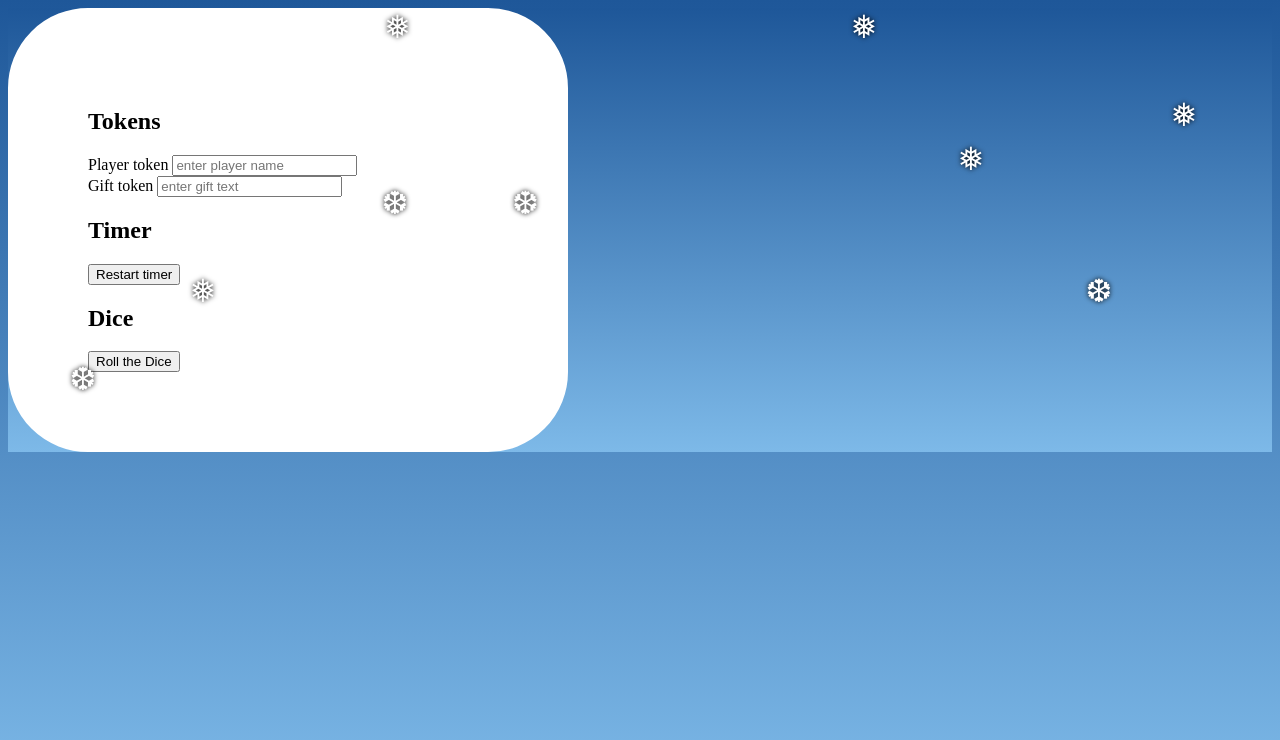
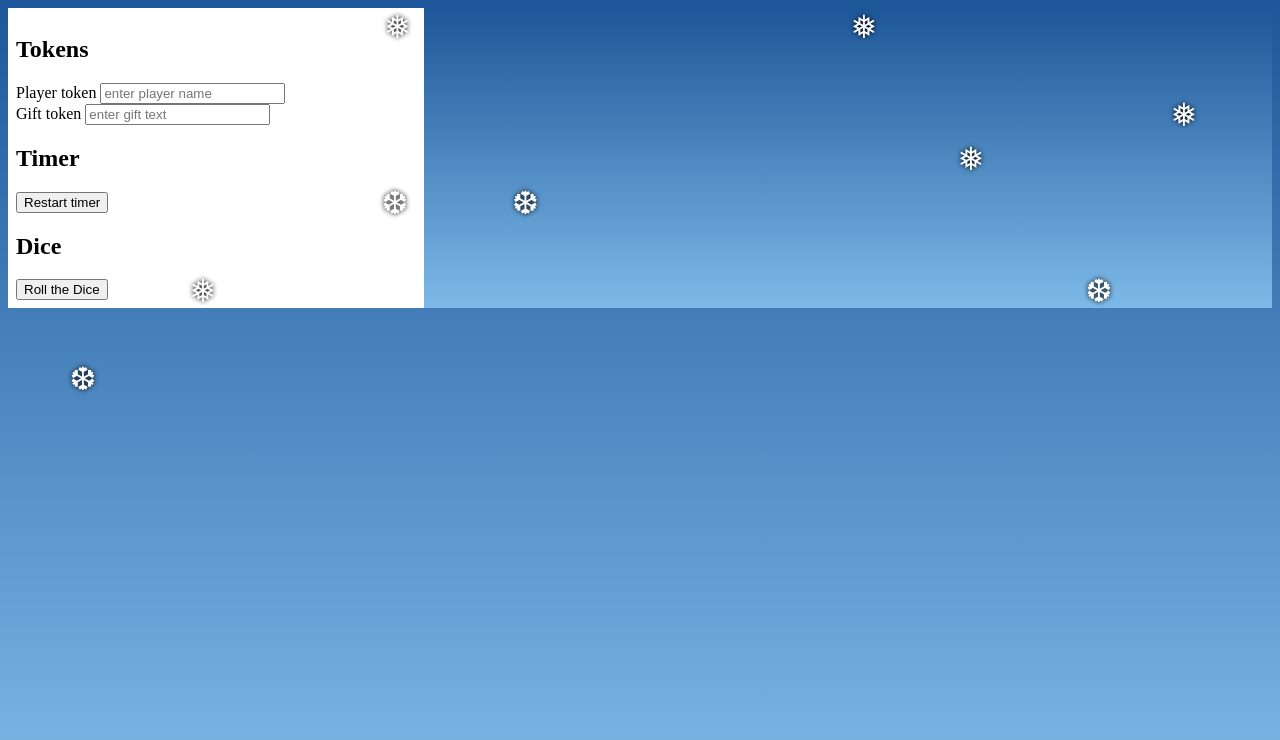
Before and after one commit to hugolinder/julklappsspel, a website: page public/index.html in a window 1280 px wide. Drawn offline with Linux system fonts and the light colour scheme; no server answers.

Commit message:
made the controller background smaller

```diff
--- a/public/style.css
+++ b/public/style.css
@@ -1,7 +1,6 @@
 .backgroundDiv {
   background-color: white;
-  border: 5em solid white;
-  border-radius: 5em;
+  padding: 0.5em;
   width: 25em;
 }
 
```
